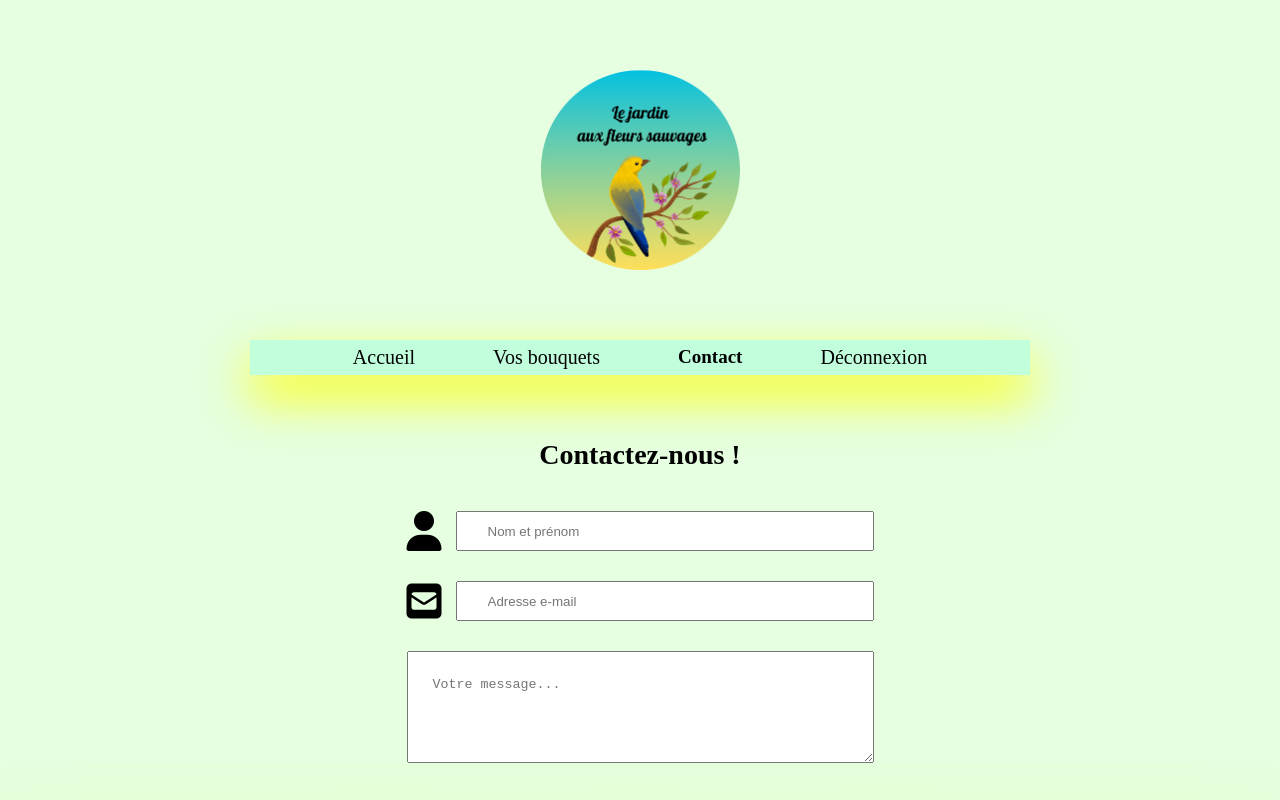
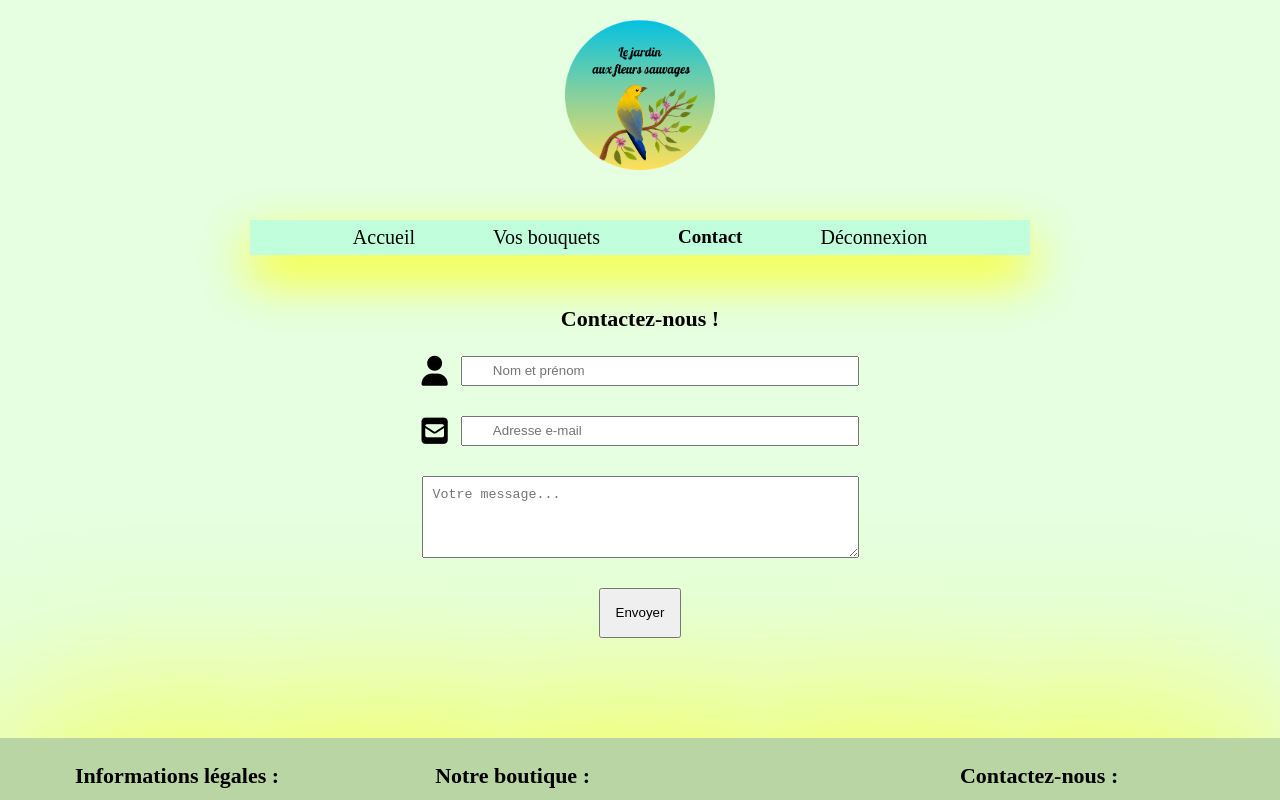
Before and after one commit to NatashaFinkel/The-flower-power-project, a React (Vite) app: page /contact in a window 1280 px wide. Shown: the top 800 px of the page. Built offline with nearby package versions, Linux system fonts and the light colour scheme.

Commit message:
Ajout de css

```diff
--- a/src/style/index.css
+++ b/src/style/index.css
@@ -82,9 +82,18 @@ body {
   margin-top: 70px;
 }
 
+header {
+  bottom: 50px;
+  position: relative;
+}
+
+.logo {
+  height: 150px;
+}
+
 h1 {
-  font-size: 28px;
-  margin-bottom: 20%;
+  font-size: 22px;
+  margin-bottom: 15%;
 }
 
 h2 {
@@ -106,16 +115,10 @@ ul,
   justify-content: center;
 }
 
-.logo-div {
-
-  height: 200px;
-  margin-bottom: 70px;
-}
-
 nav {
   width: 61%;
   height: auto;
-  margin-bottom: 5%;
+  margin-bottom: 4%;
   box-shadow: 0px 22px 50px yellow;
   background-color: rgba(127, 255, 212, 0.35);
 }
@@ -154,6 +157,17 @@ a p {
   display: flex;
   flex-direction: column;
   align-items: center;
+}
+
+.intro-div {
+  width: 60%;
+  padding: 0px 25px;
+  bottom: 20px;
+  position: relative;
+
+  p {
+    margin: 10px 0px;
+  }
 }
 
 .footer {
@@ -204,14 +218,14 @@ a p {
 
 .card-container {
   display: grid;
-  grid-template-columns: auto auto auto auto;
+  grid-template-columns: auto auto auto auto auto;
   gap: 50px;
   margin-top: 50px;
 }
 
 .gallery-img {
   aspect-ratio: 1 / 1;
-  width: 120px;
+  width: 100px;
   object-fit: cover;
   box-shadow: 10px 10px 20px rgba(0, 0, 0, 0.5);
   cursor: pointer;
@@ -237,7 +251,7 @@ a p {
   padding: 40px;
   padding-top: 30px;
   border: 1px solid #888;
-  width: 25%;
+  width: 20%;
   height: fit-content;
 }
 
@@ -303,31 +317,33 @@ a p {
 }
 
 .contact-icon {
-  font-size: 40px;
+  font-size: 30px;
 }
 
 #client-name,
 #client-email,
 #password,
 #user-name {
-  height: 40px;
+  height: 30px;
   width: 100%;
   padding: 0px 30px;
+
 }
 
 .message-div {
   align-items: center;
   flex-direction: column;
+  color: red;
 }
 
 #client-message {
   margin-top: 0px;
-  padding: 25px;
+  padding: 10px;
 }
 
 .form-btn-div {
   height: 50px;
-  margin-top: 50px;
+  margin-top: 30px;
 }
 
 input[type="submit"] {
```
